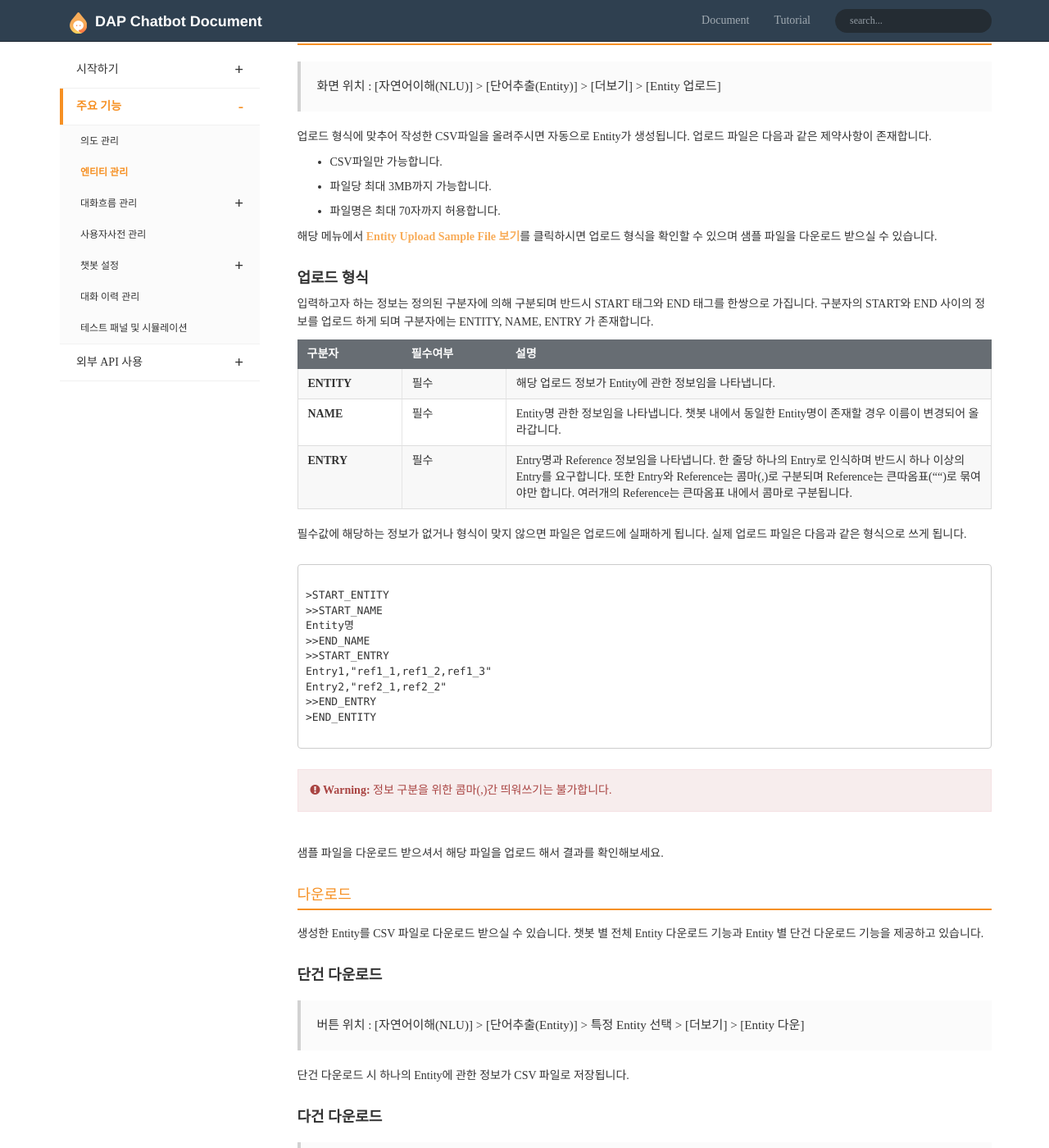
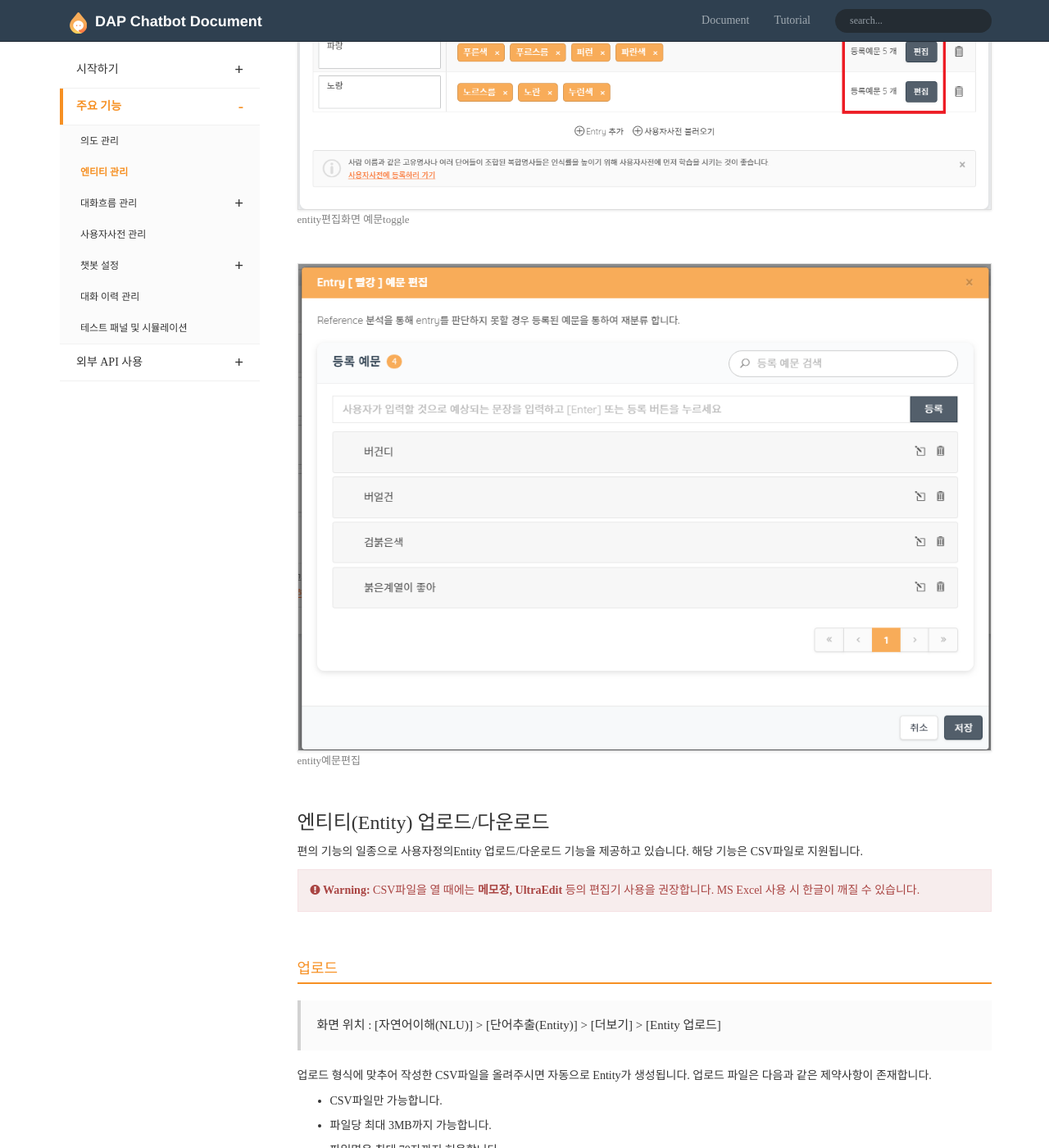
Before and after one commit to yangjasung/daplgcns.github.io, a Jekyll site: the page built from pages/chatbotDoc/entity.md, in a window 1280 px wide and 1400 px high, scrolled down 8387 px. Shown: the whole window at 82% size. Built offline with Jekyll 4.4.1, drawn with Linux system fonts in a browser that asks for light colours; nearby versions of some CDN libraries; some web fonts are replaced; comment, search, counter and statistics services are not loaded.

Commit message:
add sub-dialog images

```diff
--- a/pages/chatbotDoc/entity.md
+++ b/pages/chatbotDoc/entity.md
@@ -129,6 +129,11 @@ Entity 등록/수정에는 다음과 같은 제약사항이 존재합니다.
 ### sub-dailog 예문등록하기
 편집중
 
+{% include image.html file="entity/Entity_user_define05_sub_dialog01.png" max-width="900" caption="entity편집화면 예문toggle" %}
+
+{% include image.html file="entity/Entity_user_define05_sub_dialog02.png" max-width="900" caption="entity예문편집" %}
+
+
 ## 엔티티(Entity) 업로드/다운로드
 
 편의 기능의 일종으로 사용자정의Entity 업로드/다운로드 기능을 제공하고 있습니다. 해당 기능은 CSV파일로 지원됩니다.
```
Also changed, not shown: images/entity/Entity_user_define05_sub_dialog01.png (added), images/entity/Entity_user_define05_sub_dialog02.png (added).
